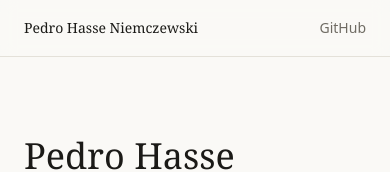
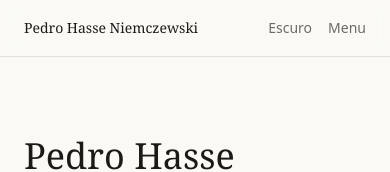
Before and after one commit to pedrohassen/portfolio_pedrohassen, a React (Vite) app: page / in a window 390 px wide. Shown: the top 172 px of the page. Built offline with nearby package versions, Linux system fonts and the light colour scheme; a web font is replaced by a local one.

Commit message:
feat: adiciona tema claro/escuro e menu recolhível no mobile

```diff
--- a/index.html
+++ b/index.html
@@ -4,11 +4,24 @@
     <meta charset="UTF-8" />
     <link rel="icon" type="image/svg+xml" href="/favicon.svg" />
     <meta name="viewport" content="width=device-width, initial-scale=1.0" />
+    <meta name="color-scheme" content="light dark" />
     <meta
       name="description"
       content="Portfólio de Pedro Hasse Niemczewski — desenvolvedor de software fullstack (TypeScript, React, C#/.NET). Projetos, experiência e currículo."
     />
     <title>Pedro Hasse Niemczewski — Desenvolvedor de Software</title>
+    <script>
+      // Aplica o tema antes do render pra não piscar (FOUC).
+      ;(function () {
+        try {
+          var t = localStorage.getItem('tema')
+          var escuro = t
+            ? t === 'dark'
+            : window.matchMedia('(prefers-color-scheme: dark)').matches
+          if (escuro) document.documentElement.classList.add('dark')
+        } catch (e) {}
+      })()
+    </script>
   </head>
   <body>
     <div id="root"></div>
--- a/src/components/SiteHeader.tsx
+++ b/src/components/SiteHeader.tsx
@@ -1,6 +1,8 @@
+import { useEffect, useState } from 'react'
 import { conteudo } from '../content/pt-BR'
 import { perfil } from '../data/profile'
 import { Container } from './Container'
+import { ThemeToggle } from './ThemeToggle'
 
 const navItems = [
   { href: '#sobre', label: conteudo.nav.sobre },
@@ -11,25 +13,41 @@ const navItems = [
   { href: '#contato', label: conteudo.nav.contato },
 ]
 
+const linkClasse =
+  'font-sans text-sm text-muted transition-colors hover:text-ink'
+
 /**
- * Header fixo. Nav por âncora aparece a partir de `md`; no mobile fica só o
- * nome e o link do GitHub (menu mobile é item da Fase 3).
+ * Header fixo. Nav por âncora a partir de `md`; abaixo disso, um menu
+ * recolhível (`Menu` / `Fechar`). O toggle de tema fica sempre visível.
  */
 export function SiteHeader() {
+  const [aberto, setAberto] = useState(false)
+  const fechar = () => setAberto(false)
+
+  useEffect(() => {
+    if (!aberto) return
+    const onKey = (e: KeyboardEvent) => {
+      if (e.key === 'Escape') setAberto(false)
+    }
+    document.addEventListener('keydown', onKey)
+    return () => document.removeEventListener('keydown', onKey)
+  }, [aberto])
+
   return (
-    <header className="sticky top-0 z-10 border-b border-line bg-paper/85 backdrop-blur">
+    <header className="sticky top-0 z-20 border-b border-line bg-paper/85 backdrop-blur">
       <Container className="flex h-14 items-center justify-between gap-4">
-        <a href="#topo" className="font-display text-sm font-medium">
+        <a
+          href="#topo"
+          onClick={fechar}
+          className="font-display text-sm font-medium"
+        >
           {perfil.nome}
         </a>
 
-        <nav className="hidden gap-6 font-sans text-sm text-muted md:flex">
+        <div className="flex items-center gap-4 sm:gap-6">
+          <nav className="hidden gap-6 md:flex">
             {navItems.map((item) => (
-            <a
-              key={item.href}
-              href={item.href}
-              className="transition-colors hover:text-ink"
-            >
+              <a key={item.href} href={item.href} className={linkClasse}>
                 {item.label}
               </a>
             ))}
@@ -39,11 +57,50 @@ export function SiteHeader() {
             href={perfil.links.github}
             target="_blank"
             rel="noreferrer"
-          className="font-sans text-sm text-muted transition-colors hover:text-ink"
+            className={`hidden md:block ${linkClasse}`}
+          >
+            {conteudo.contato.github}
+          </a>
+
+          <ThemeToggle />
+
+          <button
+            type="button"
+            onClick={() => setAberto((v) => !v)}
+            aria-expanded={aberto}
+            aria-controls="menu-mobile"
+            className={`md:hidden ${linkClasse}`}
+          >
+            {aberto ? 'Fechar' : 'Menu'}
+          </button>
+        </div>
+      </Container>
+
+      {aberto ? (
+        <nav id="menu-mobile" className="border-t border-line md:hidden">
+          <Container className="flex flex-col py-2">
+            {navItems.map((item) => (
+              <a
+                key={item.href}
+                href={item.href}
+                onClick={fechar}
+                className={`py-2 ${linkClasse}`}
+              >
+                {item.label}
+              </a>
+            ))}
+            <a
+              href={perfil.links.github}
+              target="_blank"
+              rel="noreferrer"
+              onClick={fechar}
+              className={`py-2 ${linkClasse}`}
             >
               {conteudo.contato.github}
             </a>
           </Container>
+        </nav>
+      ) : null}
     </header>
   )
 }
--- /dev/null
+++ b/src/components/ThemeToggle.tsx
@@ -0,0 +1,24 @@
+import { useEffect, useState } from 'react'
+import { aplicarTema, temaInicial, type Tema } from '../lib/tema'
+
+export function ThemeToggle() {
+  const [tema, setTema] = useState<Tema>(temaInicial)
+
+  useEffect(() => {
+    aplicarTema(tema)
+  }, [tema])
+
+  const alternar = () => setTema((t) => (t === 'dark' ? 'light' : 'dark'))
+  const alvo = tema === 'dark' ? 'claro' : 'escuro'
+
+  return (
+    <button
+      type="button"
+      onClick={alternar}
+      aria-label={`Ativar tema ${alvo}`}
+      className="font-sans text-sm text-muted transition-colors hover:text-ink"
+    >
+      {tema === 'dark' ? 'Claro' : 'Escuro'}
+    </button>
+  )
+}
--- /dev/null
+++ b/src/lib/tema.ts
@@ -0,0 +1,32 @@
+export type Tema = 'light' | 'dark'
+
+const CHAVE = 'tema'
+
+/** Tema salvo pelo visitante, ou a preferência do sistema, ou claro. */
+export function temaInicial(): Tema {
+  try {
+    const salvo = localStorage.getItem(CHAVE)
+    if (salvo === 'light' || salvo === 'dark') return salvo
+  } catch {
+    // localStorage indisponível (modo privado etc.) — segue no fallback.
+  }
+
+  if (
+    typeof window !== 'undefined' &&
+    window.matchMedia('(prefers-color-scheme: dark)').matches
+  ) {
+    return 'dark'
+  }
+
+  return 'light'
+}
+
+/** Aplica a classe `.dark` no `<html>` e persiste a escolha. */
+export function aplicarTema(tema: Tema): void {
+  document.documentElement.classList.toggle('dark', tema === 'dark')
+  try {
+    localStorage.setItem(CHAVE, tema)
+  } catch {
+    // sem persistência — a escolha vale só nesta sessão.
+  }
+}
```
Lines whose indentation alone changed are shown as unchanged.
